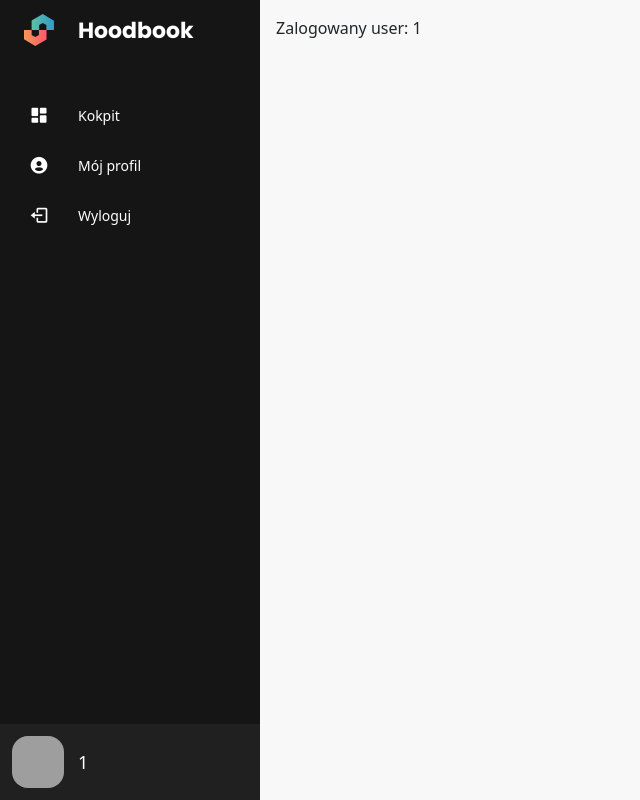
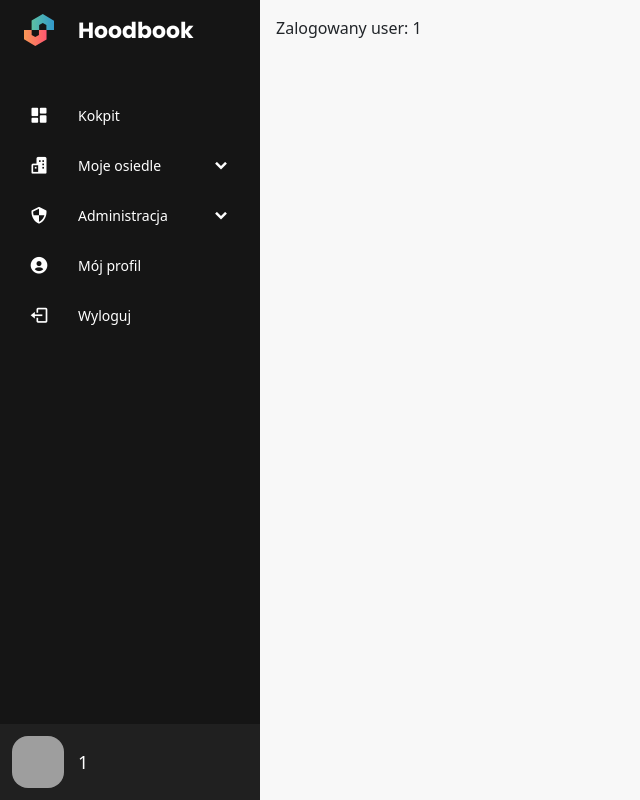
Before and after one commit to sniegocki/Hoodbook, a PHP site: page /app.php in a window 1280 px wide. Shown: the whole page, without its empty margins (0-640 px from the left). Run offline with PHP 8.4, Linux system fonts and the light colour scheme; the visitor is signed in with stand-in values (Sample User, id 1); grey boxes are pictures that could not be loaded.

Commit message:
added prepared menu for future additions

```diff
--- a/sidebar.php
+++ b/sidebar.php
@@ -21,7 +21,42 @@
       <ul class="sub-menu blank">
         <li><a class="link_name" href="app">Kokpit</a></li>
       </ul>
+    </li>
 
+    <!-- Osiedle -->
+    <li>
+      <div class="iocn-link">
+        <a>
+          <i class='bx bxs-buildings' ></i>
+          <span class="link_name">Moje osiedle</span>
+        </a>
+        <i class="bx bxs-chevron-down arrow"></i>
+      </div>
+
+      <ul class="sub-menu">
+        <li><a class="link_name" href="#">Moje osiedle</a></li>
+        <li><a href="#">Przegląd</a></li>
+        <li><a href="#">Posty</a></li>
+      </ul>
+    </li>
+
+    <!-- Administracja -->
+    <li>
+      <div class="iocn-link">
+        <a>
+          <i class='bx bx-shield-quarter' ></i>
+          <span class="link_name">Administracja</span>
+        </a>
+        <i class="bx bxs-chevron-down arrow"></i>
+      </div>
+
+      <ul class="sub-menu">
+        <li><a class="link_name" href="#">Administracja</a></li>
+        <li><a href="adminPanel">Panel administratora</a></li>
+        <li><a href="#">Zarządzaj użytkownikami</a></li>
+        <li><a href="#">Zarządzaj osiedlami</a></li>
+        <li><a href="#">Przeglądaj zgłoszenia</a></li>
+      </ul>
     </li>
 
     <!-- Profil -->
@@ -34,9 +69,7 @@
       <ul class="sub-menu blank">
         <li><a class="link_name" href="app">Mój profil</a></li>
       </ul>
-
     </li>
-
 
 
     <!-- Logout -->
@@ -75,3 +108,5 @@
     </li>
   </ul><!-- END OF NAVBAR -->
 </div>
+
+<script src="js/sidebar.js"></script>
```
